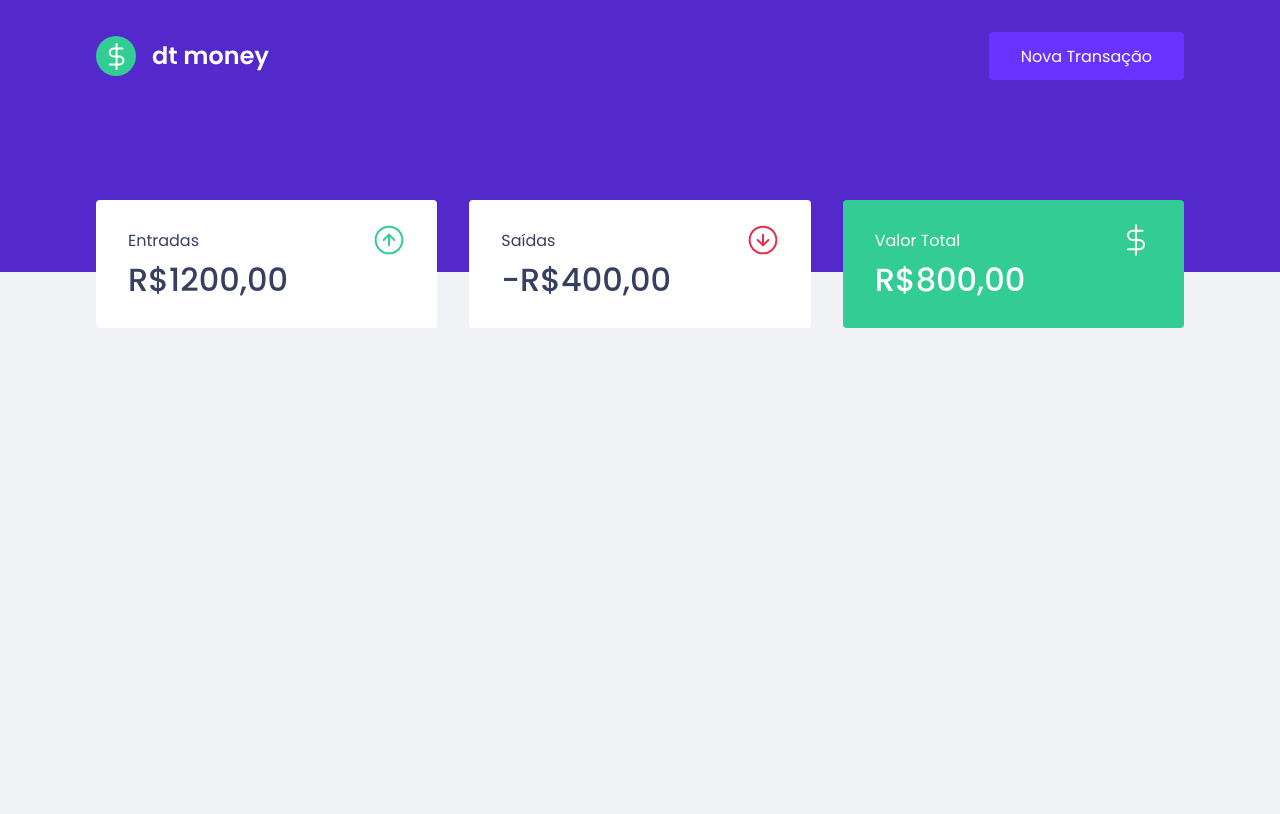
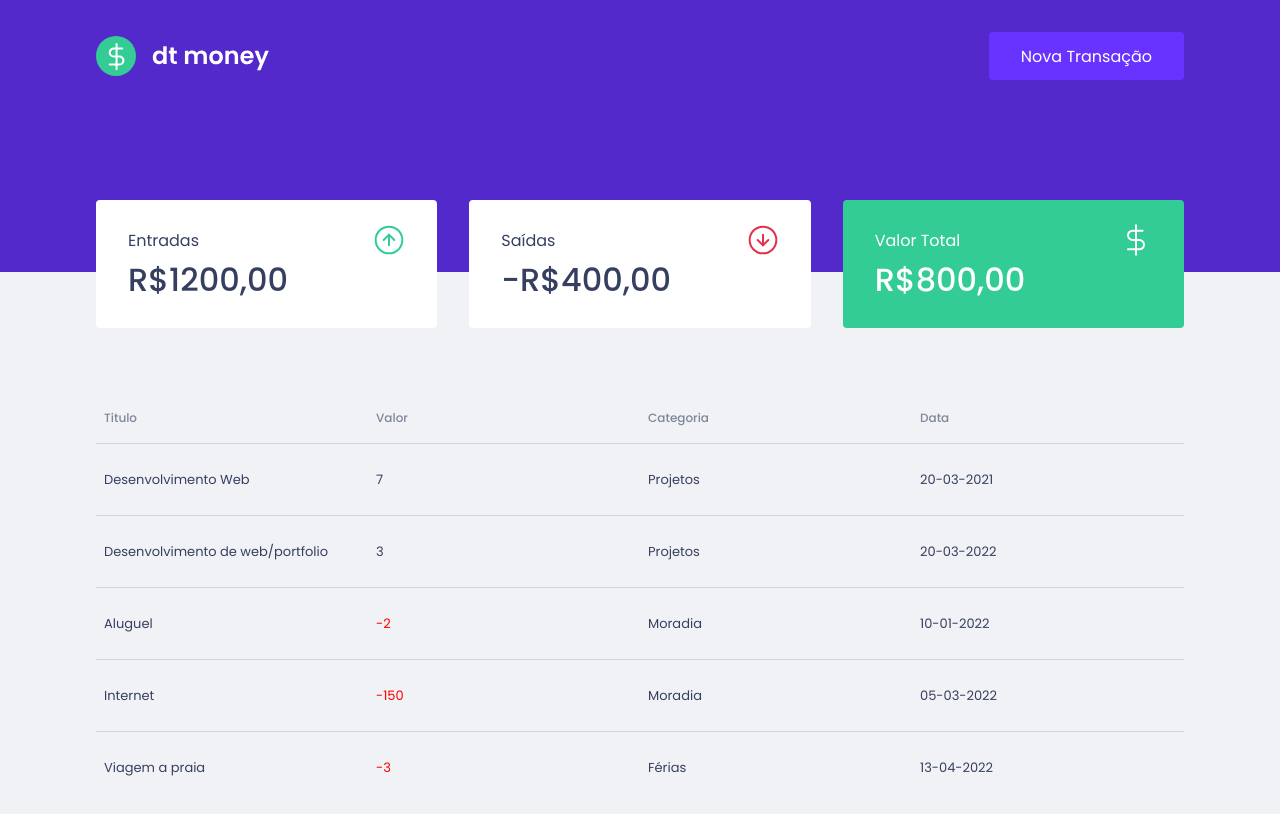
Before and after one commit to dehvieira/dt-money, a React (Vite) app: page / in a window 1280 px wide. Shown: the top 814 px of the page. Built offline with nearby package versions, Linux system fonts and the light colour scheme.

Commit message:
feat: add Dashboard table

```diff
--- a/package.json
+++ b/package.json
@@ -12,6 +12,7 @@
   },
   "dependencies": {
     "react": "^17.0.2",
+    "react-data-table-component": "^7.4.7",
     "react-dom": "^17.0.2",
     "styled-components": "^5.3.3"
   },
--- a/src/components/Dashboard/index.tsx
+++ b/src/components/Dashboard/index.tsx
@@ -1,4 +1,5 @@
 import { Summary } from 'components/Summary';
+import { TransactionsTable } from 'components/TransactionsTable';
 import React from 'react';
 
 import { Container } from './styles';
@@ -7,6 +8,7 @@ export function Dashboard() {
   return (
     <Container>
       <Summary />
+      <TransactionsTable />
     </Container>
   );
 }
--- /dev/null
+++ b/src/components/TransactionsTable/index.tsx
@@ -0,0 +1,80 @@
+import React from 'react';
+import DataTable, { createTheme, TableColumn } from 'react-data-table-component';
+
+import { Container } from './styles';
+import transactions from './transactions';
+
+interface IDataRow {
+  titulo: string;
+  valor: number;
+  categoria: string;
+  data: string;
+}
+
+const columns: TableColumn<IDataRow>[] = [
+  {
+    name: 'Titulo',
+    selector: (row) => row.titulo,
+  },
+  {
+    name: 'Valor',
+    selector: (row) => row.valor,
+    conditionalCellStyles: [
+      {
+        when: (row) => row.valor < 0,
+        style: {
+          color: 'red',
+        },
+      },
+    ],
+  },
+  {
+    name: 'Categoria',
+    selector: (row) => row.categoria,
+  },
+  {
+    name: 'Data',
+    selector: (row) => row.data,
+  },
+];
+
+createTheme(
+  'default',
+  {
+    text: {
+      primary: '#363F5F',
+    },
+    background: {
+      default: '#F0F2F5',
+    },
+  },
+  '',
+);
+
+export const customStyles = {
+  rows: {
+    style: {
+      minHeight: '4.5rem', // override the row height
+    },
+  },
+  headCells: {
+    style: {
+      paddingLeft: '8px', // override the cell padding for head cells
+      paddingRight: '8px',
+    },
+  },
+  cells: {
+    style: {
+      paddingLeft: '8px', // override the cell padding for data cells
+      paddingRight: '8px',
+    },
+  },
+};
+
+export function TransactionsTable() {
+  return (
+    <Container>
+      <DataTable columns={columns} data={transactions} theme="default" customStyles={customStyles} />
+    </Container>
+  );
+}
--- /dev/null
+++ b/src/components/TransactionsTable/styles.ts
@@ -0,0 +1,5 @@
+import styled from 'styled-components';
+
+export const Container = styled.div`
+  margin-top: 4rem;
+`;
--- /dev/null
+++ b/src/components/TransactionsTable/transactions.ts
@@ -0,0 +1,37 @@
+export default [
+  {
+    id: 1,
+    titulo: 'Desenvolvimento Web',
+    valor: 7.0,
+    categoria: 'Projetos',
+    data: '20-03-2021',
+  },
+  {
+    id: 2,
+    titulo: 'Desenvolvimento de web/portfolio',
+    valor: 3.0,
+    categoria: 'Projetos',
+    data: '20-03-2022',
+  },
+  {
+    id: 3,
+    titulo: 'Aluguel',
+    valor: -2.0, //" R$ 2,000",
+    categoria: 'Moradia',
+    data: '10-01-2022',
+  },
+  {
+    id: 4,
+    titulo: 'Internet',
+    valor: -150.0, //"R$ 150,00",
+    categoria: 'Moradia',
+    data: '05-03-2022',
+  },
+  {
+    id: 5,
+    titulo: 'Viagem a praia',
+    valor: -3.0, //"R$ 4,000",
+    categoria: 'Férias',
+    data: '13-04-2022',
+  },
+];
--- a/tsconfig.json
+++ b/tsconfig.json
@@ -17,6 +17,6 @@
     "noEmit": true,
     "jsx": "react-jsx"
   },
-  "include": ["./src"],
+  "include": ["./src", "public/movies.js"],
   "exclude": ["node_modules"]
 }
```
Also changed, not shown: src/components/Summary/styles.ts (+4 -5 lines), 1 other file (tests, documents, lock files or other folders).
